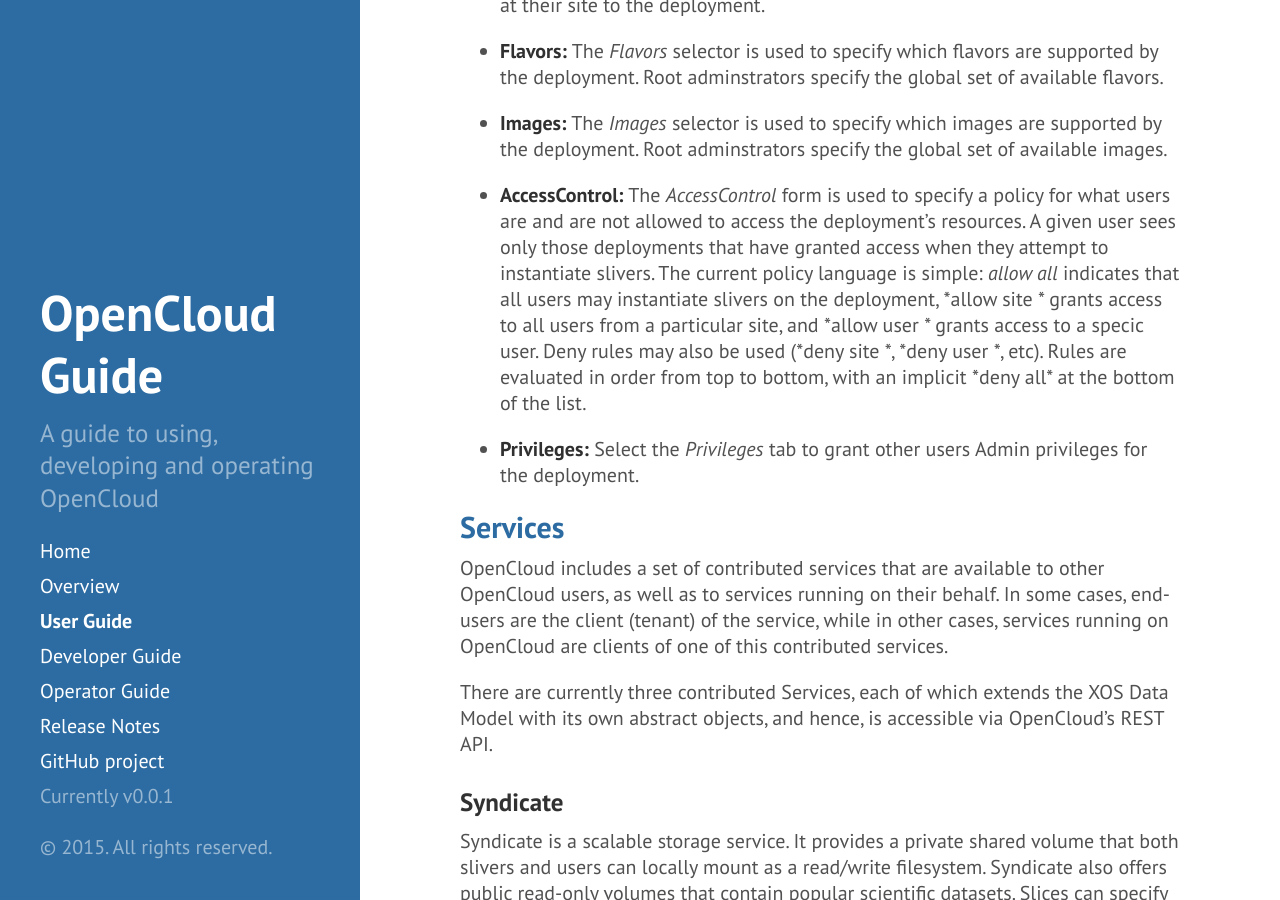
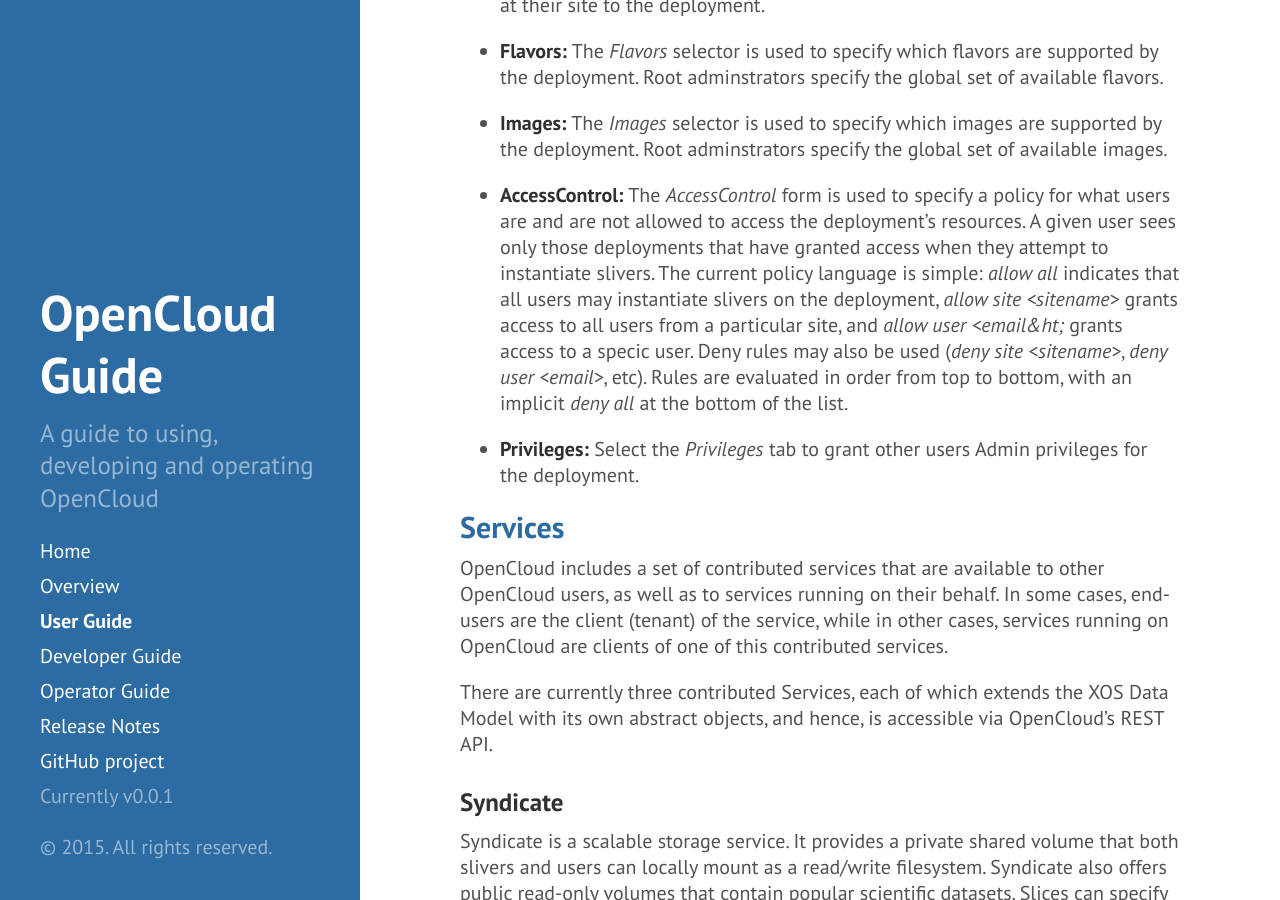
Before and after one commit to open-cloud/open-cloud.github.io.old, a Jekyll site: the page built from 1_user.md, in a window 1280 px wide and 900 px high, scrolled down 5661 px. Built offline with Jekyll 4.4.1, drawn with Linux system fonts in a browser that asks for light colours; Markdown is read by kramdown in place of the engine named in the settings.

Commit message:
fixing the angle brackets

```diff
--- a/1_user.md
+++ b/1_user.md
@@ -270,9 +270,9 @@
   that have granted access when they attempt to instantiate
   slivers. The current policy language is simple: *allow all*
   indicates that all users may instantiate slivers on the deployment,
-  *allow site <sitename>* grants access to all users from a particular site, and
-  *allow user <email>* grants access to a specic user.
-  Deny rules may also be used (*deny site <sitename>*, *deny user <email>*, etc).
+  *allow site &lt;sitename&gt;* grants access to all users from a particular site, and
+  *allow user &lt;email&ht;* grants access to a specic user.
+  Deny rules may also be used (*deny site &lt;sitename&gt;*, *deny user &lt;email&gt;*, etc).
   Rules are evaluated in order from top to bottom, with an implicit *deny all*
   at the bottom of the list.
 
```
